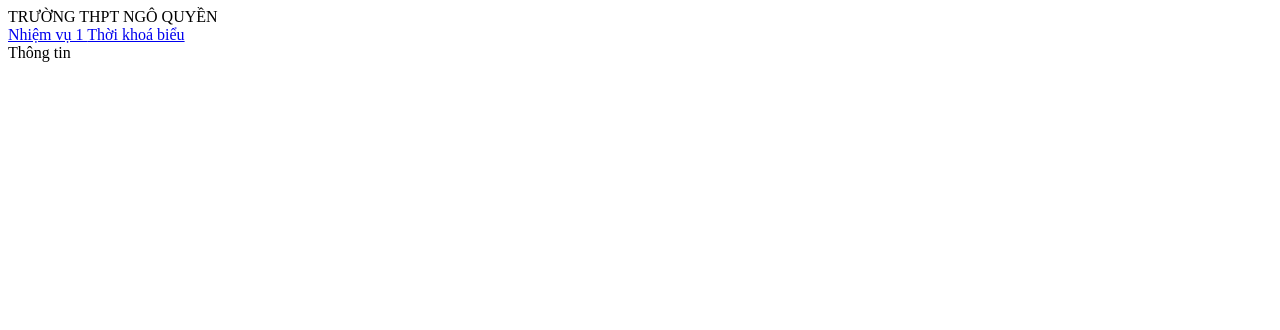
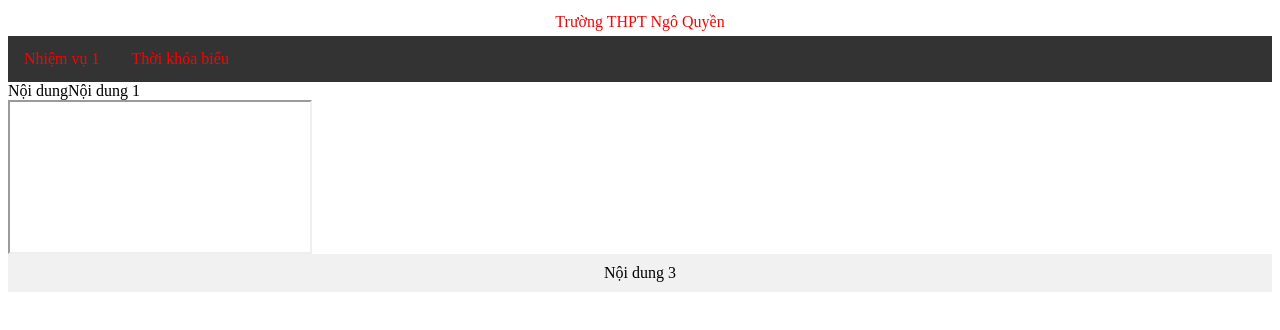
Before and after one commit to ThuyQuyen12A/ThuyQuyen12A, a plain HTML site: page index.html in a window 1280 px wide. Drawn offline with Linux system fonts and the light colour scheme.

Commit message:
Update index.html

```diff
--- a/index.html
+++ b/index.html
@@ -1,10 +1,25 @@
+<html>
+  <head>
+  <meta charset="utf-8">
+  <meta name="viewport" content="width=device-width">
+  <title> TIN HỌC 12 </title>
 
-<div class =“header”> TRƯỜNG THPT NGÔ QUYỀN </div>
-<div class=“topnav”>
-<a href =“nv1.html”> Nhiệm vụ 1 </a>
-<a href =“tkb.html”> Thời khoá biểu </a>
+  </head>
+  <body>
+    <div class="header"> Trường THPT Ngô Quyền</div>
+<div class="topnav">
+<a href="nv1.html"> Nhiệm vụ 1 </a>
+<a href="Contents/tkb.html"> Thời khóa biểu </a>
 </div>
-<div class =“cot” > </div>
-<div class =“cot1.side” > </div>
-<div class =“cot2.middle” > </div>
-<div class=“footer”>Thông tin</div
+<div class="column"> Nội dung
+</div>
+<div class="column.side"> Nội dung 1
+</div>
+<div class="column.middle">
+<iframe name="noidung"></iframe>
+</div>
+<div class="footer"> Nội dung 3
+</div>
+  </body>
+  <link href="style.css" rel="stylesheet" type="text/css"/>
+</html>
```
